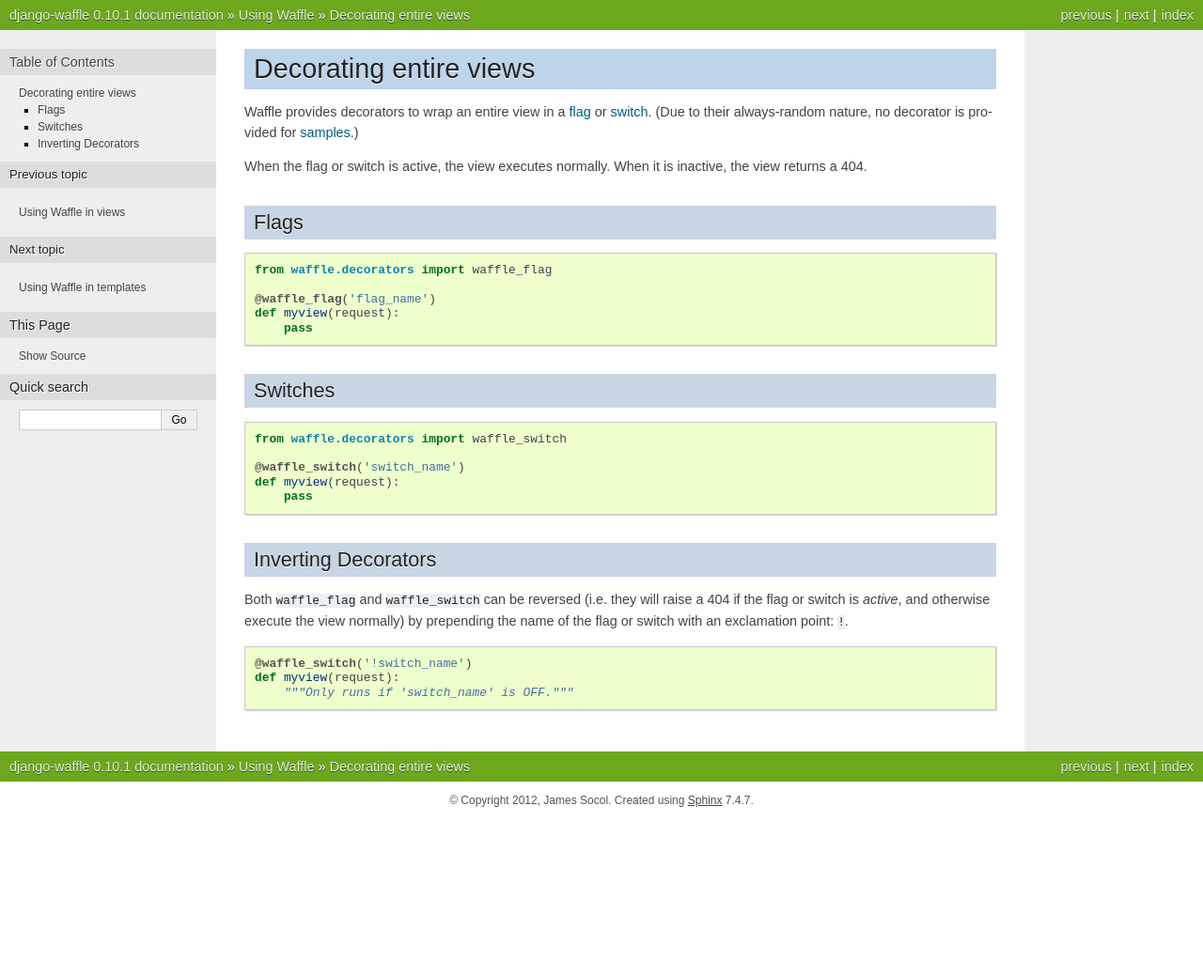
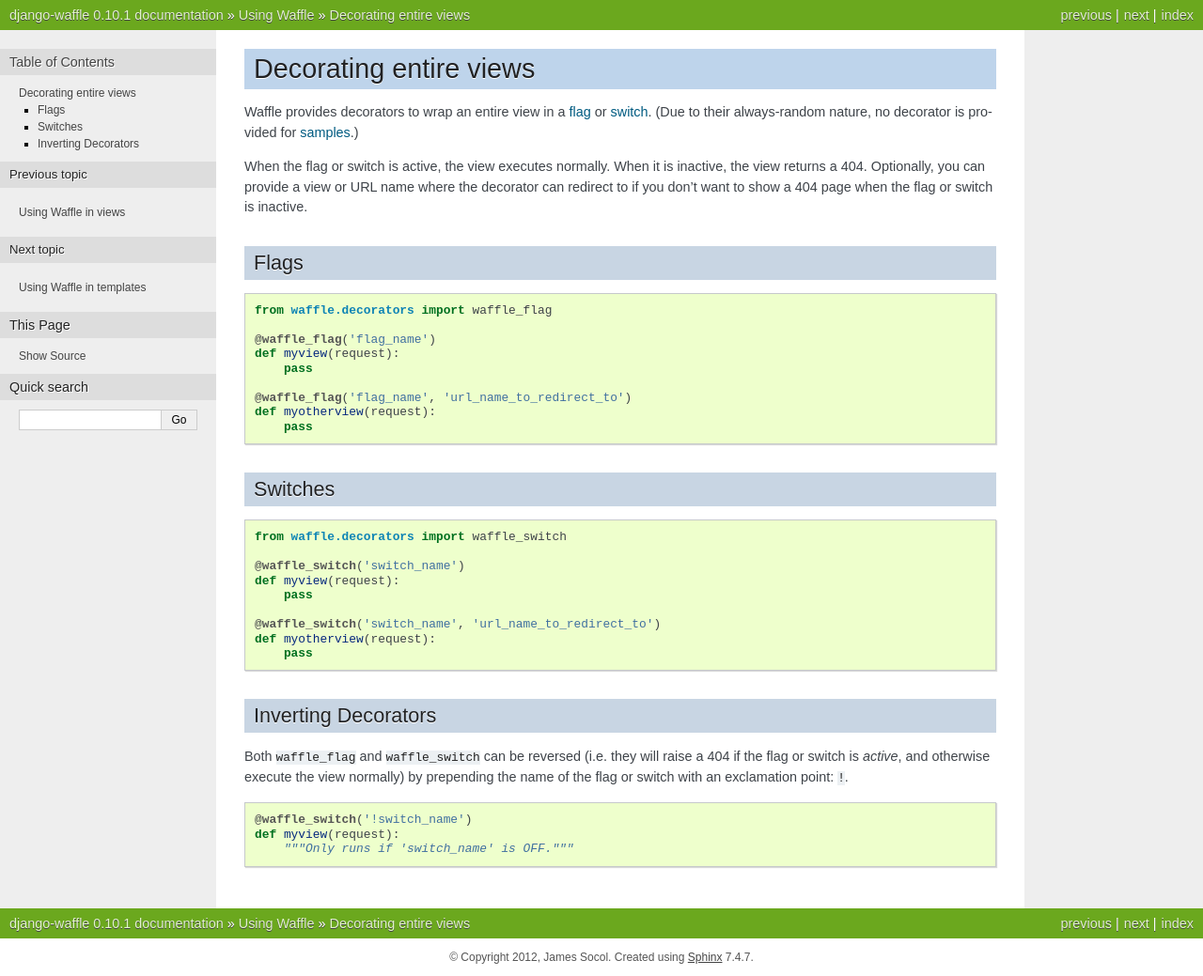
Before and after one commit to jazzband/django-waffle, a Sphinx documentation site: the page built from docs/usage/decorators.rst, in a window 1280 px wide. Shown: the whole page at 94% size. Built offline with Sphinx 7.4.7, drawn with Linux system fonts in a browser that asks for light colours; before the commit the page ends 900 px from its top, so only the background shows below that.

Commit message:
Updated documentation to include decorator param

```diff
--- a/docs/usage/decorators.rst
+++ b/docs/usage/decorators.rst
@@ -10,7 +10,7 @@
 <types-sample>`.)
 
 When the flag or switch is active, the view executes normally. When it
-is inactive, the view returns a 404.
+is inactive, the view returns a 404. Optionally, you can provide a view or URL name where the decorator can redirect to if you don't want to show a 404 page when the flag or switch is inactive.
 
 
 Flags
@@ -24,6 +24,9 @@
     def myview(request):
         pass
 
+    @waffle_flag('flag_name', 'url_name_to_redirect_to')
+    def myotherview(request):
+        pass
 
 Switches
 ========
@@ -36,6 +39,9 @@
     def myview(request):
         pass
 
+    @waffle_switch('switch_name', 'url_name_to_redirect_to')
+    def myotherview(request):
+        pass
 
 Inverting Decorators
 ====================
```
